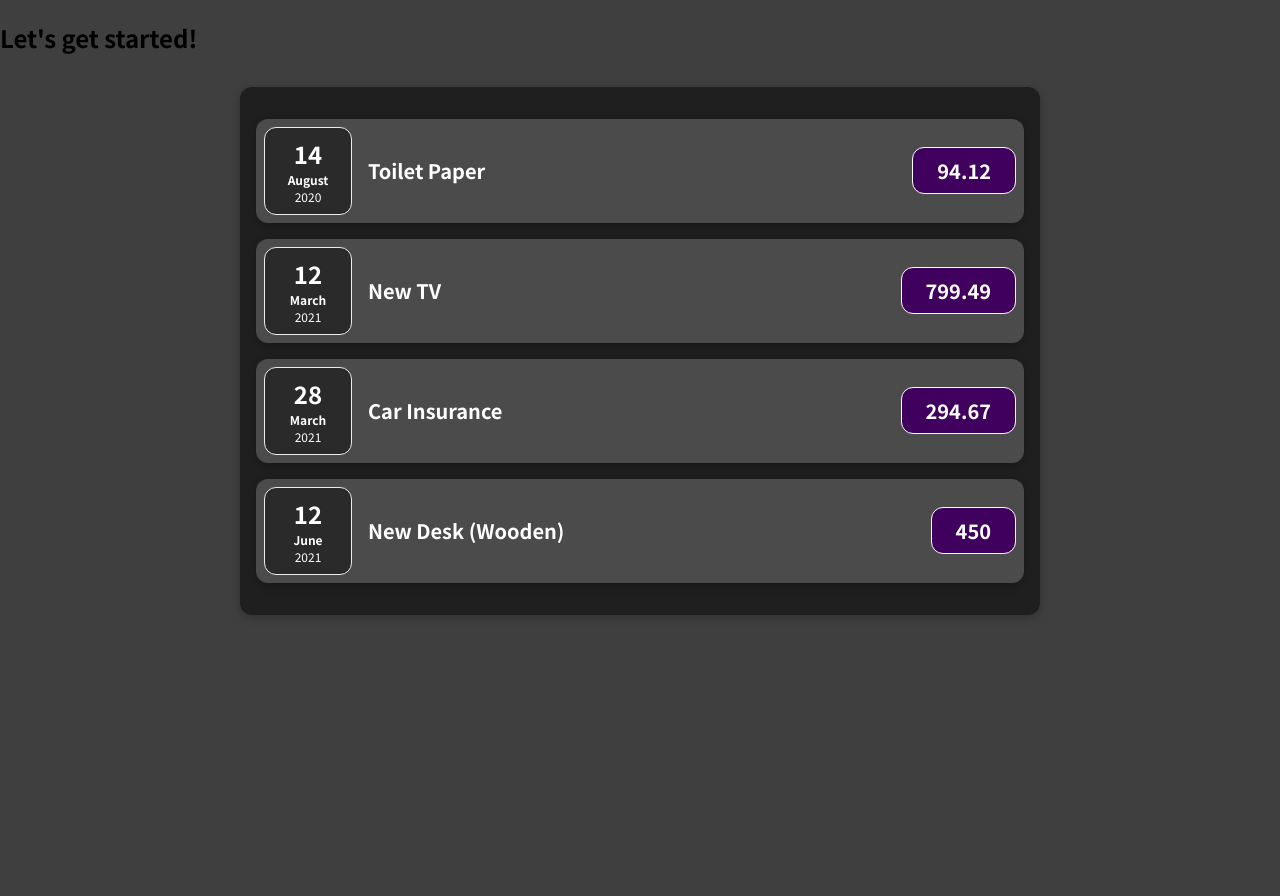
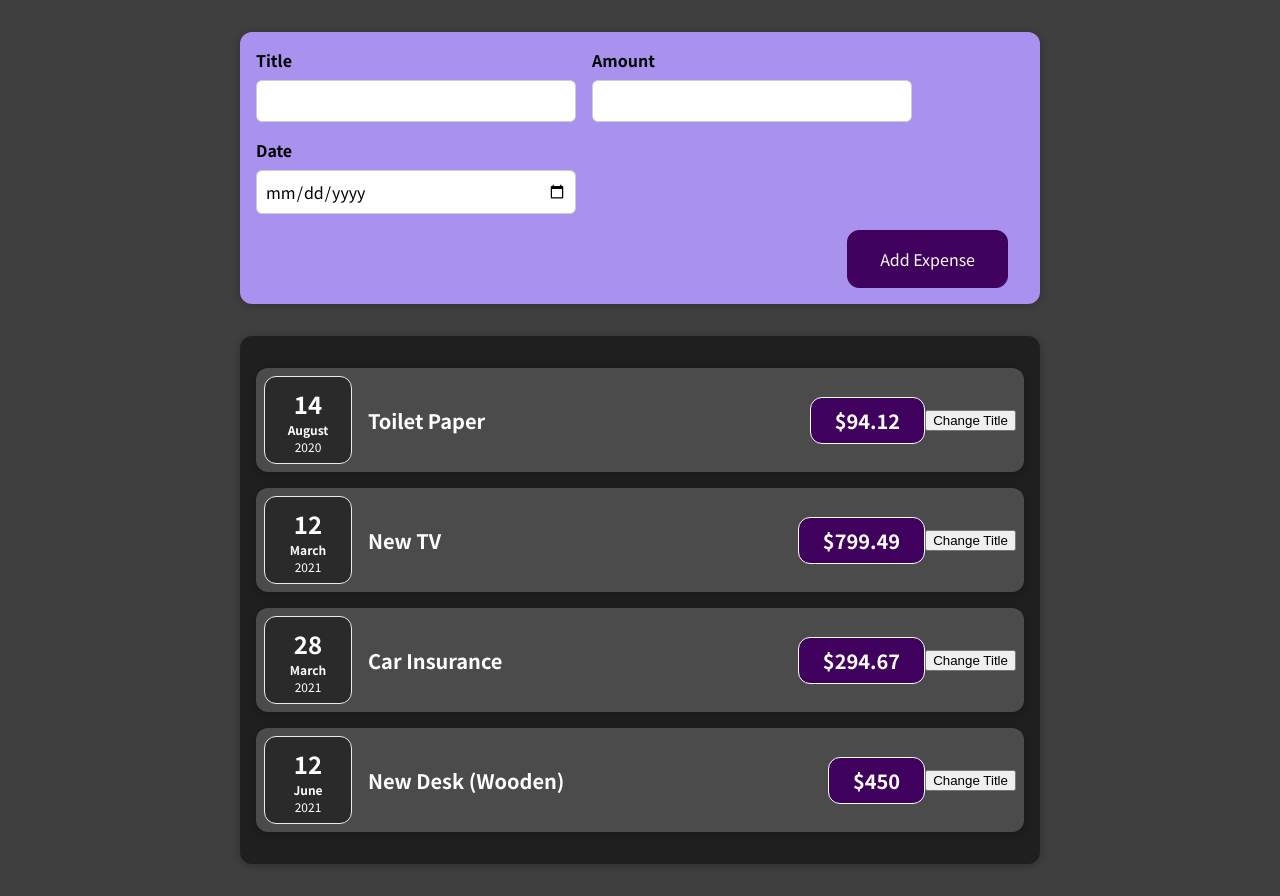
Before and after one commit to rraaij/keepstraight-react, a React (Create React App) app: page / in a window 1280 px wide. Before the commit the page ends 800 px from the top, so only its background shows below. Built offline with nearby package versions, Linux system fonts and the light colour scheme.

Commit message:
added state

```diff
--- a/src/App.js
+++ b/src/App.js
@@ -1,3 +1,4 @@
+import NewExpense from "./components/NewExpense/NewExpense";
 import Expenses from "./components/Expenses/Expenses";
 
 const App = () => {
@@ -22,10 +23,16 @@
       date: new Date(2021, 5, 12),
     },
   ];
+
+  const addExpenseHandler = (expense) => {
+    console.log("In App.js");
+    console.log('EXPENSE:', expense);
+  };
+
   return (
     <div>
-      <h2>Let's get started!</h2>
-      <Expenses expenses={expenses} />
+      <NewExpense onAddExpense={addExpenseHandler} />
+      <Expenses items={expenses} />
     </div>
   );
 };
--- a/src/components/Expenses/ExpenseItem.js
+++ b/src/components/Expenses/ExpenseItem.js
@@ -1,16 +1,27 @@
-import "./ExpenseItem.css";
+import { useState } from "react";
 import ExpenseDate from "./ExpenseDate";
 import Card from "../UI/Card";
+import "./ExpenseItem.css";
 
 const ExpenseItem = (props) => {
+  const [title, setTitle] = useState(props.title);
+  console.log("ExpenseItem evaluated by React");
+
+  const clickHandler = () => {
+    setTitle("Updated!");
+    console.log(title);
+  };
+
   return (
     <Card className="expense-item">
       <ExpenseDate date={props.date} />
       <div className="expense-item__description">
-        <h2>{props.title}</h2>
-        <div className="expense-item__price">{props.amount}</div>
+        <h2>{title}</h2>
+        <div className="expense-item__price">${props.amount}</div>
       </div>
+      <button onClick={clickHandler}>Change Title</button>
     </Card>
   );
 };
+
 export default ExpenseItem;
--- a/src/components/Expenses/Expenses.js
+++ b/src/components/Expenses/Expenses.js
@@ -6,26 +6,27 @@
   return (
     <Card className="expenses">
       <ExpenseItem
-        title={props.expenses[0].title}
-        amount={props.expenses[0].amount}
-        date={props.expenses[0].date}
+        title={props.items[0].title}
+        amount={props.items[0].amount}
+        date={props.items[0].date}
       />
       <ExpenseItem
-        title={props.expenses[1].title}
-        amount={props.expenses[1].amount}
-        date={props.expenses[1].date}
+        title={props.items[1].title}
+        amount={props.items[1].amount}
+        date={props.items[1].date}
       />
       <ExpenseItem
-        title={props.expenses[2].title}
-        amount={props.expenses[2].amount}
-        date={props.expenses[2].date}
+        title={props.items[2].title}
+        amount={props.items[2].amount}
+        date={props.items[2].date}
       />
       <ExpenseItem
-        title={props.expenses[3].title}
-        amount={props.expenses[3].amount}
-        date={props.expenses[3].date}
+        title={props.items[3].title}
+        amount={props.items[3].amount}
+        date={props.items[3].date}
       />
     </Card>
   );
 };
+
 export default Expenses;
--- /dev/null
+++ b/src/components/NewExpense/ExpenseForm.css
@@ -0,0 +1,26 @@
+.new-expense__controls {
+  display: flex;
+  flex-wrap: wrap;
+  gap: 1rem;
+  margin-bottom: 1rem;
+  text-align: left;
+}
+
+.new-expense__control label {
+  font-weight: bold;
+  margin-bottom: 0.5rem;
+  display: block;
+}
+
+.new-expense__control input {
+  font: inherit;
+  padding: 0.5rem;
+  border-radius: 6px;
+  border: 1px solid #ccc;
+  width: 20rem;
+  max-width: 100%;
+}
+
+.new-expense__actions {
+  text-align: right;
+}
--- /dev/null
+++ b/src/components/NewExpense/ExpenseForm.js
@@ -0,0 +1,95 @@
+import { useState } from "react";
+import "./ExpenseForm.css";
+
+const ExpenseForm = (props) => {
+  const [enteredTitle, setEnteredTitle] = useState("");
+  const [enteredAmount, setEnteredAmount] = useState("");
+  const [enteredDate, setEnteredDate] = useState("");
+  // const [userInput, setUserInput] = useState({
+  //   enteredTitle: '',
+  //   enteredAmount: '',
+  //   enteredDate: '',
+  // });
+
+  const titleChangeHandler = (event) => {
+    setEnteredTitle(event.target.value);
+    // setUserInput({
+    //   ...userInput,
+    //   enteredTitle: event.target.value,
+    // });
+    // setUserInput((prevState) => {
+    //   return { ...prevState, enteredTitle: event.target.value };
+    // });
+  };
+
+  const amountChangeHandler = (event) => {
+    setEnteredAmount(event.target.value);
+    // setUserInput({
+    //   ...userInput,
+    //   enteredAmount: event.target.value,
+    // });
+  };
+
+  const dateChangeHandler = (event) => {
+    setEnteredDate(event.target.value);
+    // setUserInput({
+    //   ...userInput,
+    //   enteredDate: event.target.value,
+    // });
+  };
+
+  const submitHandler = (event) => {
+    event.preventDefault();
+
+    const expenseData = {
+      title: enteredTitle,
+      amount: enteredAmount,
+      date: new Date(enteredDate),
+    };
+
+    props.onSaveExpenseData(expenseData);
+    setEnteredTitle("");
+    setEnteredAmount("");
+    setEnteredDate("");
+  };
+
+  return (
+    <form onSubmit={submitHandler}>
+      <div className="new-expense__controls">
+        <div className="new-expense__control">
+          <label>Title</label>
+          <input
+            type="text"
+            value={enteredTitle}
+            onChange={titleChangeHandler}
+          />
+        </div>
+        <div className="new-expense__control">
+          <label>Amount</label>
+          <input
+            type="number"
+            min="0.01"
+            step="0.01"
+            value={enteredAmount}
+            onChange={amountChangeHandler}
+          />
+        </div>
+        <div className="new-expense__control">
+          <label>Date</label>
+          <input
+            type="date"
+            min="2019-01-01"
+            max="2022-12-31"
+            value={enteredDate}
+            onChange={dateChangeHandler}
+          />
+        </div>
+      </div>
+      <div className="new-expense__actions">
+        <button type="submit">Add Expense</button>
+      </div>
+    </form>
+  );
+};
+
+export default ExpenseForm;
--- /dev/null
+++ b/src/components/NewExpense/NewExpense.css
@@ -0,0 +1,38 @@
+.new-expense {
+  background-color: #a892ee;
+  padding: 1rem;
+  margin: 2rem auto;
+  width: 50rem;
+  max-width: 95%;
+  border-radius: 12px;
+  text-align: center;
+  box-shadow: 0 1px 8px rgba(0, 0, 0, 0.25);
+}
+
+.new-expense button {
+  font: inherit;
+  cursor: pointer;
+  padding: 1rem 2rem;
+  border: 1px solid #40005d;
+  background-color: #40005d;
+  color: white;
+  border-radius: 12px;
+  margin-right: 1rem;
+}
+
+.new-expense button:hover,
+.new-expense button:active {
+  background-color: #510674;
+  border-color: #510674;
+}
+
+.new-expense button.alternative {
+  color: #220131;
+  border-color: transparent;
+  background-color: transparent;
+}
+
+.new-expense button.alternative:hover,
+.new-expense button.alternative:active {
+  background-color: #ddb3f8;
+}
--- /dev/null
+++ b/src/components/NewExpense/NewExpense.js
@@ -0,0 +1,20 @@
+import ExpenseForm from "./ExpenseForm";
+import "./NewExpense.css";
+
+const NewExpense = (props) => {
+  const saveExpenseDataHandler = (enteredExpenseData) => {
+    const expenseData = {
+      ...enteredExpenseData,
+      id: Math.random().toString(),
+    };
+    props.onAddExpense(expenseData);
+  };
+
+  return (
+    <div className="new-expense">
+      <ExpenseForm onSaveExpenseData={saveExpenseDataHandler} />
+    </div>
+  );
+};
+
+export default NewExpense;
```
Also changed, not shown: src/components/Expenses/ExpenseDate.js (line endings or trailing spaces).
